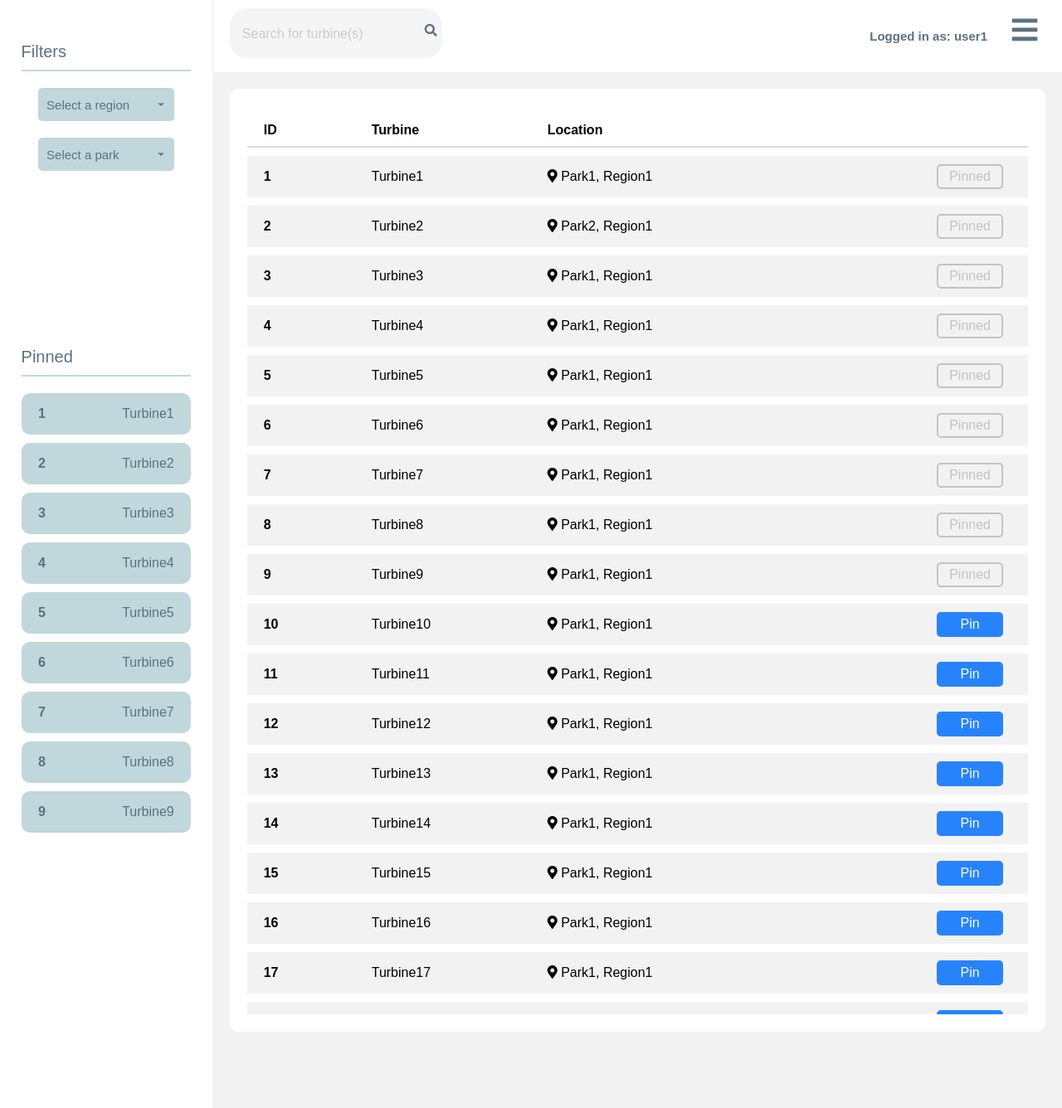
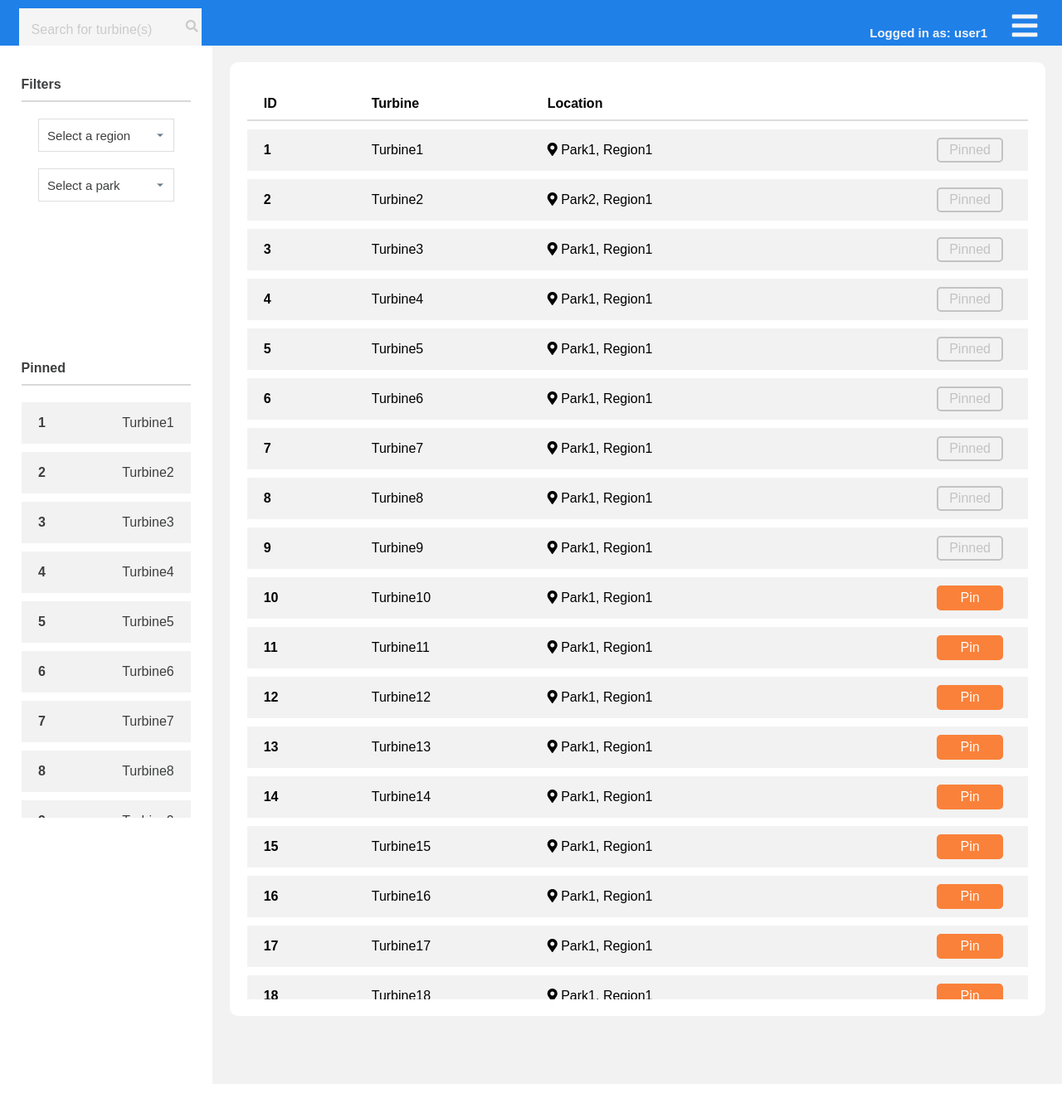
Before and after one commit to JCG333/Project, a Flask app: page /search_page in a window 1280 px wide. Shown: the whole page at 83% size. Run offline with Flask 3, Linux system fonts and the light colour scheme; a user stored in the database is signed in; data comes from the database, SQL or seed files in the repository.

Commit message:
Redesign of search interface

```diff
--- a/app/static/CSS/colors.css
+++ b/app/static/CSS/colors.css
@@ -92,45 +92,46 @@
 :root {
     /*========== Header ==========*/
 
-    --header-primary-bg-color: #ffffff;
+    --header-primary-bg-color: #1f80e8;
 
     /*----- Searchbar -----*/
     --search-bg-color: #f5f5f5;
     --search-placeholder-color: #cbcbcb;
     --search-focus-color: #e4e4e4;
-    --search-button-color: #5b7083;
+    --search-button-color: #cbcbcb;
     --search-text-color: #3d3e3f;
 
     /*----- Hamburger menu -----*/
-    --hamburger-menu-color: #5b7083;
-    --hamburger-hover-color: #526474;
+    --hamburger-menu-color: #f5f5f5;
+    --hamburger-hover-color: #ededed;
 
     /*----- dropdown -----*/
     --dropdown-bg-color: #ffffff;
-    --dropdown-border-color: #69859b;
+    --dropdown-border-color: #1f80e8;
     --dropdown-icon-color: #3d3d3d;
     --dropdown-hover-color: #f4f4f4;
 
     /*----- username -----*/
-    --username-color: #5b7083;
+    --username-color: #f5f5f5;
 
     /*========== Sidebar ==========*/
 
     --sidebar-primary-bg-color: #ffffff;
-    --sidebar-primary-text-color: #5b7083;
-    --sidebar-text-border-color: #c0d7dc;
+    --sidebar-primary-text-color: #3d3e3f;
+    --sidebar-text-border-color: #d8d8d8;
 
     /*----- Filters -----*/
 
-    --filter-bg-color: #c0d7dc;
-    --filter-text-color: #5b7083;
-    --filter-hover-color: #b8ced3;
+    --filter-bg-color: #ffffff;
+    --filter-text-color: #3d3e3f;
+    --filter-hover-color: #f7f7f7;
+    --filter-border-color: #dedede;
 
     /*----- Pinned -----*/
 
     --pinned-bg-color: #ffffff;
-    --pinned-entry-bg-color: #c0d7dc;
-    --pinned-hover-color: #b8ced3;
+    --pinned-entry-bg-color: #f2f2f2;
+    --pinned-hover-color: #e9e9e9;
 
     /*========== Main content ==========*/
 
@@ -145,8 +146,8 @@
 
 
     /*----- Pinned button -----*/
-    --pinned-button-hover-color: #115ec3;
-    --pinned-buttun-hover-border-color: #115ec3;
+    --pinned-button-hover-color: #dd7132;
+    --pinned-buttun-hover-border-color: #dd7132;
     --pinned-button-text-color: #ffffff;
     --pinnedOn-button-text-color: #c3c3c3;
 
@@ -156,8 +157,8 @@
     --pinnedOn-button-hover-color: #e7e7e7;
 
     /*----- Off -----*/
-    --pinned-button-bg-color: #2783fc;
-    --pinned-button-border-color: #2783fc;
+    --pinned-button-bg-color: #fa813a;
+    --pinned-button-border-color: #fa813a;
 
     /*========== Misc ==========*/
 
--- a/app/static/CSS/search.css
+++ b/app/static/CSS/search.css
@@ -12,9 +12,13 @@ body {
     overflow-x: hidden;
 }
 
+header {
+    height: 55px;
+}
+
 #main-container {
     display: flex;
-    height: 100vh;
+    height: 93.7vh;
     width: 100vw;
     flex-direction: row;
     background-color: var(--main-content-bg-color);
@@ -25,6 +29,7 @@ body {
     flex-direction: column;
     width: 20%;
     height: 100%;
+    max-height: 93.7vh;
     background-color: var(--sidebar-primary-bg-color);
     color: var(--sidebar-primary-text-color);
     border-right: 0.5px solid var(--main-content-bg-color);
@@ -52,14 +57,14 @@ body {
     margin-right: 10%;
     margin-bottom: 10%;
     background-color: var(--pinned-bg-color);
-    border-radius: 10px;
     overflow-y: auto;
 }
 
 #list-container {
     display: flex;
     max-width: 100%;
-    max-height: 82%;
+    max-height: 83vh;
+    min-height: 83vh;
     background-color: var(--list-bg-color);
     color: var(--list-text-color);
     padding: 2%;
@@ -79,7 +84,7 @@ body {
     display: flex;
     flex-direction: row;
     max-width: 100%;
-    height: 5%;
+    height: 5vh;
     background-color: var(--header-primary-bg-color);
     padding: 10px;
 
@@ -105,14 +110,13 @@ body {
 
 #search {
     display: flex;
-    width: 51%;
-    max-height: 90%;
+    width: 35%;
+    max-height: 75%;
     margin-left: 2%;
     padding: 15px;
     background-color: var(--search-bg-color);
     color: var(--search-text-color);
     border: none;
-    border-radius: 20px;
     padding-right: 40px;
     font-size: 15px;
     outline: none;
@@ -120,8 +124,8 @@ body {
 
 .search-button {
     position: absolute;
-    left: 39%;
-    top: 1.3%;
+    left: 16.5%;
+    top: 0.9%;
     border: none;
     background: none;
     cursor: pointer;
@@ -161,6 +165,7 @@ body {
     display: flex;
     align-items: center;
     margin-right: 20px;
+    margin-bottom: 8px;
     color: var(--username-color);
     font-size: 15px;
     font-weight: bold;
@@ -168,7 +173,7 @@ body {
 
 /*------- !HAMBURGER -------*/
 #ham-menu .fa-bars {
-    margin: 0;
+    margin-bottom: 10px;
     color: var(--hamburger-menu-color);
     font-size: 35px;
 }
@@ -200,11 +205,11 @@ body {
     flex-direction: column;
     position: absolute;
     background-color: var(--dropdown-bg-color);
-    min-width: 55px;
+    min-width: 235px;
     box-shadow: 0 15px 16px rgba(0, 0, 0, 0.2);
     z-index: 999;
-    top: 58px;
-    right: 0;
+    top: 45px;
+    right: -10px;
     border-bottom: 6px solid var(--dropdown-border-color);
 }
 
@@ -238,14 +243,15 @@ body {
 /*------- !FILTER -------*/
 
 #filter-title {
-    font-size: 20px;
+    font-size: 16px;
     margin-bottom: 20px;
     margin-left: 10%;
     margin-right: 10%;
+    margin-top: 15%;
     font-family: Arial, Helvetica, sans-serif;
     border-bottom: 2px solid var(--sidebar-text-border-color);
     padding-bottom: 10px;
-    margin-top: 20%;
+    font-weight: bold;
 }
 
 #regions-filter {
@@ -270,10 +276,10 @@ body {
     padding: 10px;
     font-size: 15px;
     height: 40px;
-    border: 0px solid black;
+    border: 1px solid var(--filter-border-color);
+    border-radius: 0px;
     background-color: var(--filter-bg-color);
     color: var(--filter-text-color);
-    border-radius: 5px;
 }
 
 #filter-container select:hover {
@@ -287,13 +293,14 @@ body {
 /*------- !PINNED(SIDEBAR) -------*/
 
 #pinned-title {
-    font-size: 20px;
+    font-size: 16px;
     margin-bottom: 20px;
     margin-left: 10%;
     margin-right: 10%;
     font-family: Arial, Helvetica, sans-serif;
     border-bottom: 2px solid var(--sidebar-text-border-color);
     padding-bottom: 10px;
+    font-weight: bold;
 }
 
 .turbine-div {
@@ -306,7 +313,6 @@ body {
     height: 50px;
     margin-bottom: 10px;
     background-color: var(--pinned-entry-bg-color);
-    border-radius: 10px;
 }
 
 .turbine-div:hover {
--- a/app/templates/search.html
+++ b/app/templates/search.html
@@ -13,32 +13,7 @@
     <link rel="stylesheet" href="https://cdnjs.cloudflare.com/ajax/libs/font-awesome/5.15.3/css/all.min.css">
 </head>
 
-<body>
-    {% if user.language == 'eng' %}
-    <!---- MAIN ---->
-    <div id="main-container">
-        <!---- SIDEBAR ---->
-        <div id="sidebar-container">
-            <!---- FILTERS ---->
-            <p id="filter-title">Filters</p>
-            <div id="filter-container">
-                <select id="regions-filter">
-                    <option value=" ">Select a region</option>
-                    <!-- Regions will be added here by JavaScript -->
-                </select>
-                <select id="parks-filter">
-                    <option value=" ">Select a park</option>
-                    <!-- Parks will be added here by JavaScript -->
-                </select>
-            </div>
-            <!---- PINNED ---->
-            <p id="pinned-title">Pinned</p>
-            <div id="pinned-container">
-                <!-- Turbines will be added here by JavaScript -->
-            </div>
-        </div>
-        <!---- CONTENT ---->
-        <div id="content-container">
+<header>
     <!---- HEADER ---->
     <div id="header-container">
         <!---- LEFT HEADER ---->
@@ -79,6 +54,34 @@
             </div>
         </div>
     </div>
+</header>
+
+<body>
+    {% if user.language == 'eng' %}
+    <!---- MAIN ---->
+    <div id="main-container">
+        <!---- SIDEBAR ---->
+        <div id="sidebar-container">
+            <!---- FILTERS ---->
+            <p id="filter-title">Filters</p>
+            <div id="filter-container">
+                <select id="regions-filter">
+                    <option value=" ">Select a region</option>
+                    <!-- Regions will be added here by JavaScript -->
+                </select>
+                <select id="parks-filter">
+                    <option value=" ">Select a park</option>
+                    <!-- Parks will be added here by JavaScript -->
+                </select>
+            </div>
+            <!---- PINNED ---->
+            <p id="pinned-title">Pinned</p>
+            <div id="pinned-container">
+                <!-- Turbines will be added here by JavaScript -->
+            </div>
+        </div>
+        <!---- CONTENT ---->
+        <div id="content-container">
             <!---- TURBINE LIST ---->
             <div id="list-container">
                 <div id="turbine-list">
```
Lines whose indentation alone changed are shown as unchanged.
